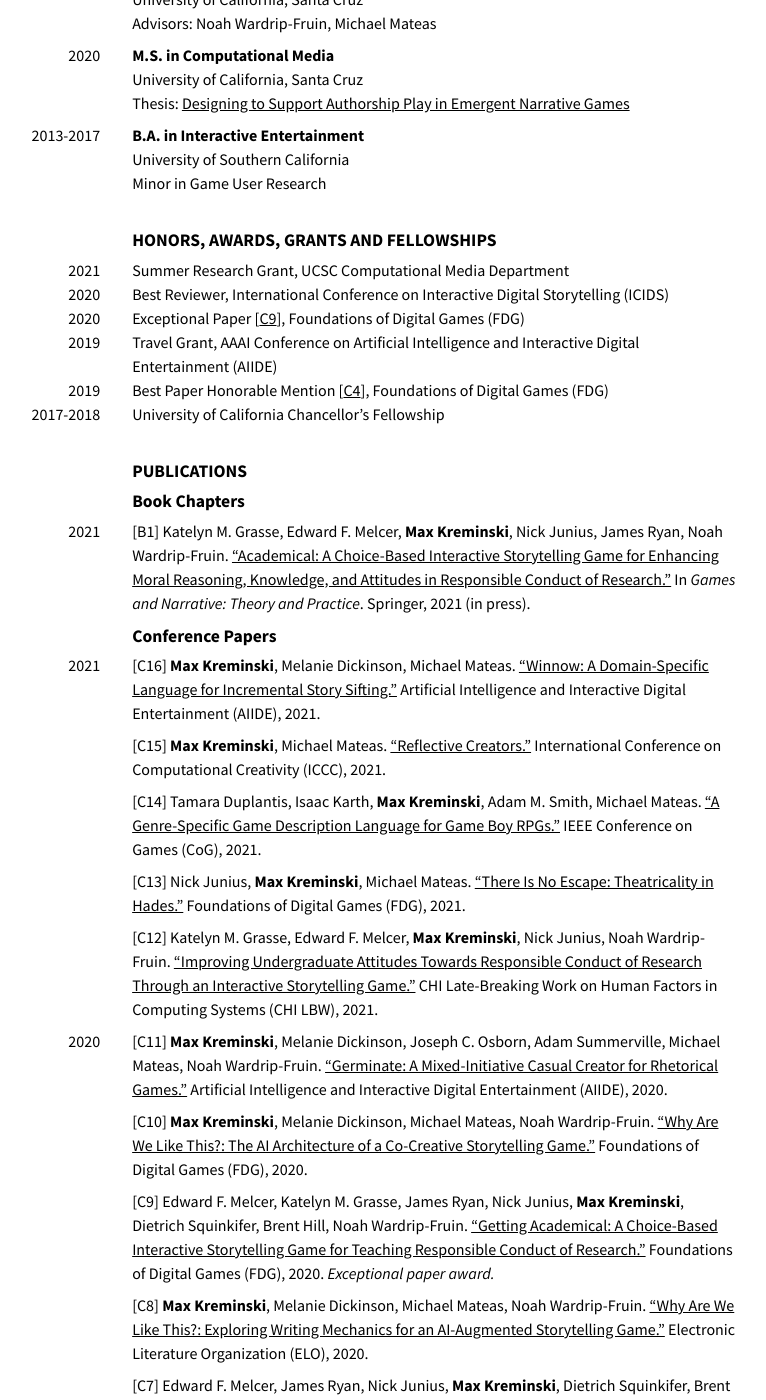
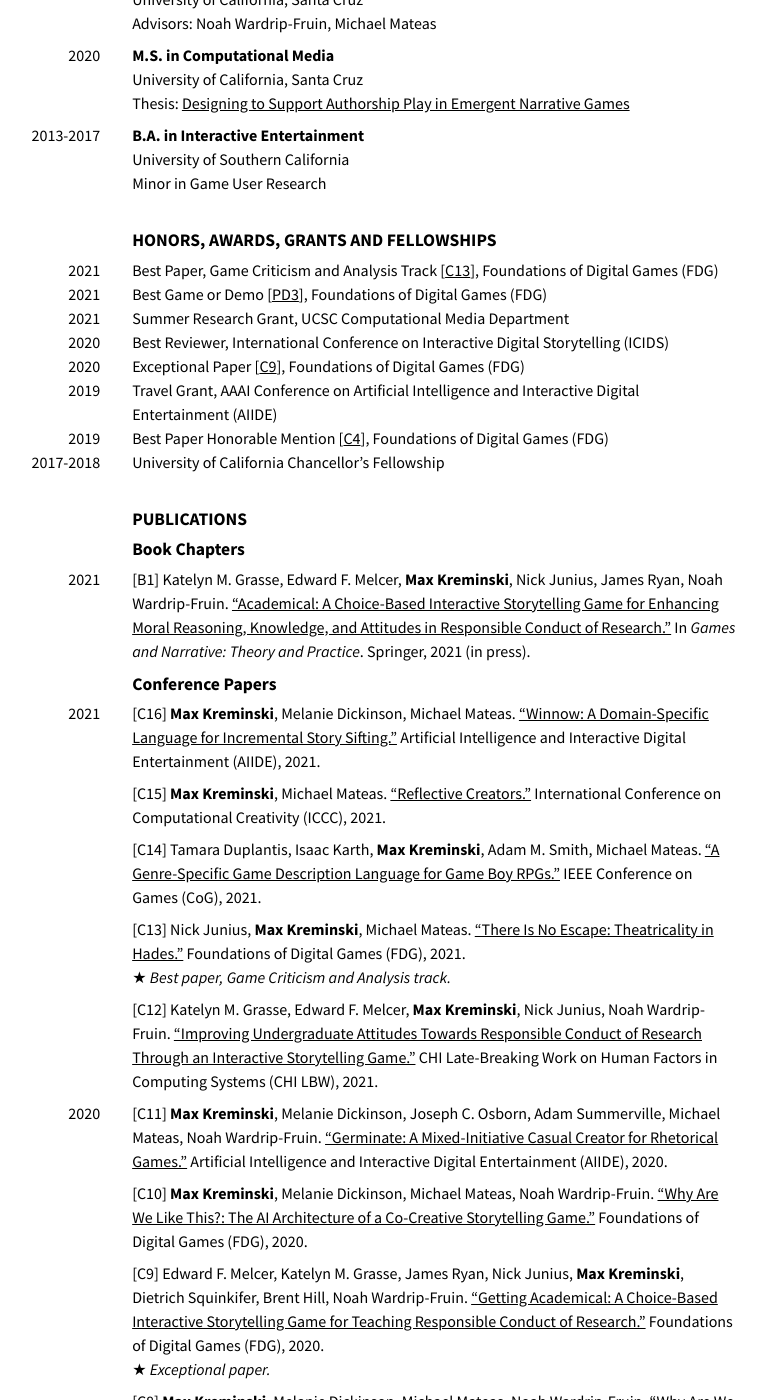
Before and after one commit to mkremins/mkremins.github.io, a Jekyll site: the page built from cv/index.html, in a window 1280 px wide and 1400 px high, scrolled down 215 px. Shown: the whole window, without its empty margins (262-1028 px from the left). Built offline with Jekyll 4.4.1, drawn with Linux system fonts in a browser that asks for light colours.

Commit message:
Add FDG 2021 awards and update CV award formatting

```diff
--- a/_data/publications.json
+++ b/_data/publications.json
@@ -46,7 +46,8 @@
   "year": "2021",
   "venue": "FDG",
   "venue_long": "Foundations of Digital Games",
-  "pubtype": "full"
+  "pubtype": "full",
+  "award": "Best paper, Game Criticism and Analysis track."
 },
 {
   "title": "Generating Playable RPG ROMs for the Game Boy",
@@ -55,7 +56,8 @@
   "year": "2021",
   "venue": "FDG",
   "venue_long": "Foundations of Digital Games",
-  "pubtype": "pe_or_demo"
+  "pubtype": "pe_or_demo",
+  "award": "Best game or demo."
 },
 {
   "title": "Academical: A Choice-Based Interactive Storytelling Game for Enhancing Moral Reasoning, Knowledge, and Attitudes in Responsible Conduct of Research",
@@ -142,7 +144,7 @@
   "venue": "FDG",
   "venue_long": "Foundations of Digital Games",
   "pubtype": "full",
-  "award": "Exceptional paper award."
+  "award": "Exceptional paper."
 },
 {
   "title": "Why Are We Like This?: Exploring Writing Mechanics for an AI-Augmented Storytelling Game",
--- a/_includes/cvpubs.html
+++ b/_includes/cvpubs.html
@@ -17,7 +17,7 @@
       <span class="authors">{{authors_html | join: ", "}}.</span>
       {% if pub.url and pub.url != "" %}<a href="{{pub.url}}">“{{pub.title}}.”</a>{% else %}“{{pub.title}}.”{% endif %}
       {% if pub.pubtype == "chapter" %}In <em>{{pub.booktitle}}</em>. {{pub.publisher}}, {{pub.year}}{% else %}{{pub.venue_long}} ({{pub.venue}}), {{pub.year}}{% endif %}{% if pub.inpress %} (in press){% endif %}.
-      {% if pub.award and pub.award != "" %}<em>{{pub.award}}</em>{% endif %}
+      {% if pub.award and pub.award != "" %}<br>★ <em>{{pub.award}}</em>{% endif %}
     </div>
   </div>
   {%- assign years_seen = years_seen | push: pub.year -%}
--- a/cv/index.html
+++ b/cv/index.html
@@ -85,6 +85,14 @@ layout: null
         <section id="awards">
       <h2>Honors, Awards, Grants and Fellowships</h2>
       <div class="oneline-entries">
+        <div class="dated-entry">
+          <div class="dated-date">2021</div>
+          <div class="dated-content">Best Paper, Game Criticism and Analysis Track [<a href="#C13">C13</a>], Foundations of Digital Games (FDG)<br><em>For paper [C13].</em></div>
+        </div>
+        <div class="dated-entry">
+          <div class="dated-date">2021</div>
+          <div class="dated-content">Best Game or Demo [<a href="#PD3">PD3</a>], Foundations of Digital Games (FDG)<br><em>For paper [PD3].</em></div>
+        </div>
         <div class="dated-entry">
           <div class="dated-date">2021</div>
           <div class="dated-content">Summer Research Grant, UCSC Computational Media Department<br><em>Funds one quarter of stipend ($9,000). Competitively awarded on the basis of a written research proposal.</em></div>
```
